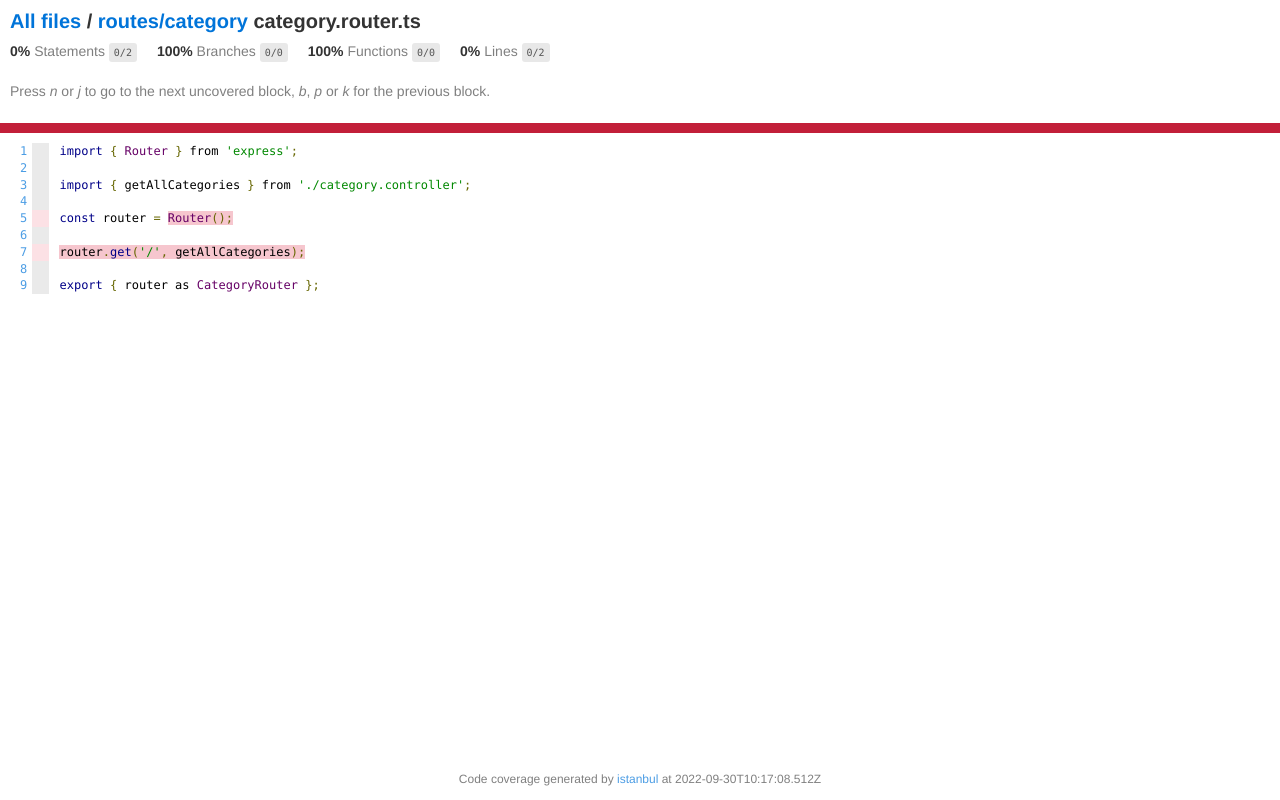
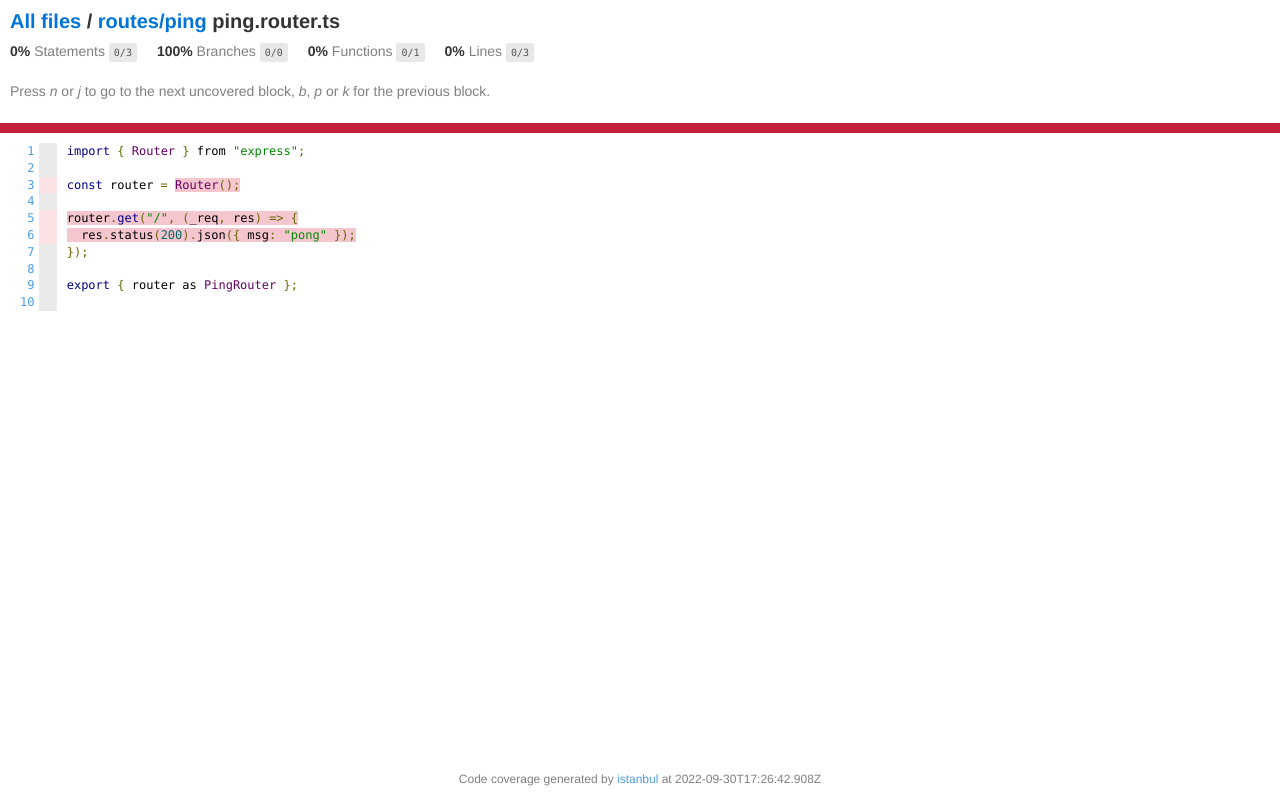
Before and after one commit to projekt-fitnessapp/backend, a plain HTML site: page routes/ping/ping.router.ts.html in a window 1280 px wide. Drawn offline with Linux system fonts and the light colour scheme.

Commit message:
Coverage: (0d6e024) Merge pull request #25 from projekt-fitnessapp/23-feature-ping-route-für-das-monitoring
23 feature ping route für das monitoring

```diff
--- a/routes/category/category.router.ts.html
+++ b/routes/ping/ping.router.ts.html
@@ -3,7 +3,7 @@
 <html lang="en">
 
 <head>
-    <title>Code coverage report for routes/category/category.router.ts</title>
+    <title>Code coverage report for routes/ping/ping.router.ts</title>
     <meta charset="utf-8" />
     <link rel="stylesheet" href="../../prettify.css" />
     <link rel="stylesheet" href="../../base.css" />
@@ -19,13 +19,13 @@
 <body>
 <div class='wrapper'>
     <div class='pad1'>
-        <h1><a href="../../index.html">All files</a> / <a href="index.html">routes/category</a> category.router.ts</h1>
+        <h1><a href="../../index.html">All files</a> / <a href="index.html">routes/ping</a> ping.router.ts</h1>
         <div class='clearfix'>
 
             <div class='fl pad1y space-right2'>
                 <span class="strong">0% </span>
                 <span class="quiet">Statements</span>
-                <span class='fraction'>0/2</span>
+                <span class='fraction'>0/3</span>
             </div>
 
 
@@ -37,16 +37,16 @@
 
 
             <div class='fl pad1y space-right2'>
-                <span class="strong">100% </span>
+                <span class="strong">0% </span>
                 <span class="quiet">Functions</span>
-                <span class='fraction'>0/0</span>
+                <span class='fraction'>0/1</span>
             </div>
 
 
             <div class='fl pad1y space-right2'>
                 <span class="strong">0% </span>
                 <span class="quiet">Lines</span>
-                <span class='fraction'>0/2</span>
+                <span class='fraction'>0/3</span>
             </div>
 
 
@@ -71,30 +71,33 @@
 <a name='L6'></a><a href='#L6'>6</a>
 <a name='L7'></a><a href='#L7'>7</a>
 <a name='L8'></a><a href='#L8'>8</a>
-<a name='L9'></a><a href='#L9'>9</a></td><td class="line-coverage quiet"><span class="cline-any cline-neutral">&nbsp;</span>
-<span class="cline-any cline-neutral">&nbsp;</span>
-<span class="cline-any cline-neutral">&nbsp;</span>
+<a name='L9'></a><a href='#L9'>9</a>
+<a name='L10'></a><a href='#L10'>10</a></td><td class="line-coverage quiet"><span class="cline-any cline-neutral">&nbsp;</span>
 <span class="cline-any cline-neutral">&nbsp;</span>
 <span class="cline-any cline-no">&nbsp;</span>
 <span class="cline-any cline-neutral">&nbsp;</span>
 <span class="cline-any cline-no">&nbsp;</span>
+<span class="cline-any cline-no">&nbsp;</span>
 <span class="cline-any cline-neutral">&nbsp;</span>
-<span class="cline-any cline-neutral">&nbsp;</span></td><td class="text"><pre class="prettyprint lang-js">import { Router } from 'express';
-&nbsp;
-import { getAllCategories } from './category.controller';
+<span class="cline-any cline-neutral">&nbsp;</span>
+<span class="cline-any cline-neutral">&nbsp;</span>
+<span class="cline-any cline-neutral">&nbsp;</span></td><td class="text"><pre class="prettyprint lang-js">import { Router } from "express";
 &nbsp;
 const router = <span class="cstat-no" title="statement not covered" >Router();</span>
 &nbsp;
-<span class="cstat-no" title="statement not covered" >router.get('/', getAllCategories);</span>
+<span class="cstat-no" title="statement not covered" >router.get("/", <span class="fstat-no" title="function not covered" >(_</span>req, res) =&gt; {</span>
+<span class="cstat-no" title="statement not covered" >  res.status(200).json({ msg: "pong" });</span>
+});
 &nbsp;
-export { router as CategoryRouter };</pre></td></tr></table></pre>
+export { router as PingRouter };
+&nbsp;</pre></td></tr></table></pre>
 
                 <div class='push'></div><!-- for sticky footer -->
             </div><!-- /wrapper -->
             <div class='footer quiet pad2 space-top1 center small'>
                 Code coverage generated by
                 <a href="https://istanbul.js.org/" target="_blank" rel="noopener noreferrer">istanbul</a>
-                at 2022-09-30T10:17:08.512Z
+                at 2022-09-30T17:26:42.908Z
             </div>
         <script src="../../prettify.js"></script>
         <script>
```
Also changed, not shown: index.html (+10 -10 lines), routes/index.html (+1 -1 lines), routes/ping/index.html (renamed from routes/category/index.html, +12 -12 lines), routes/routes.ts.html (+9 -6 lines).
